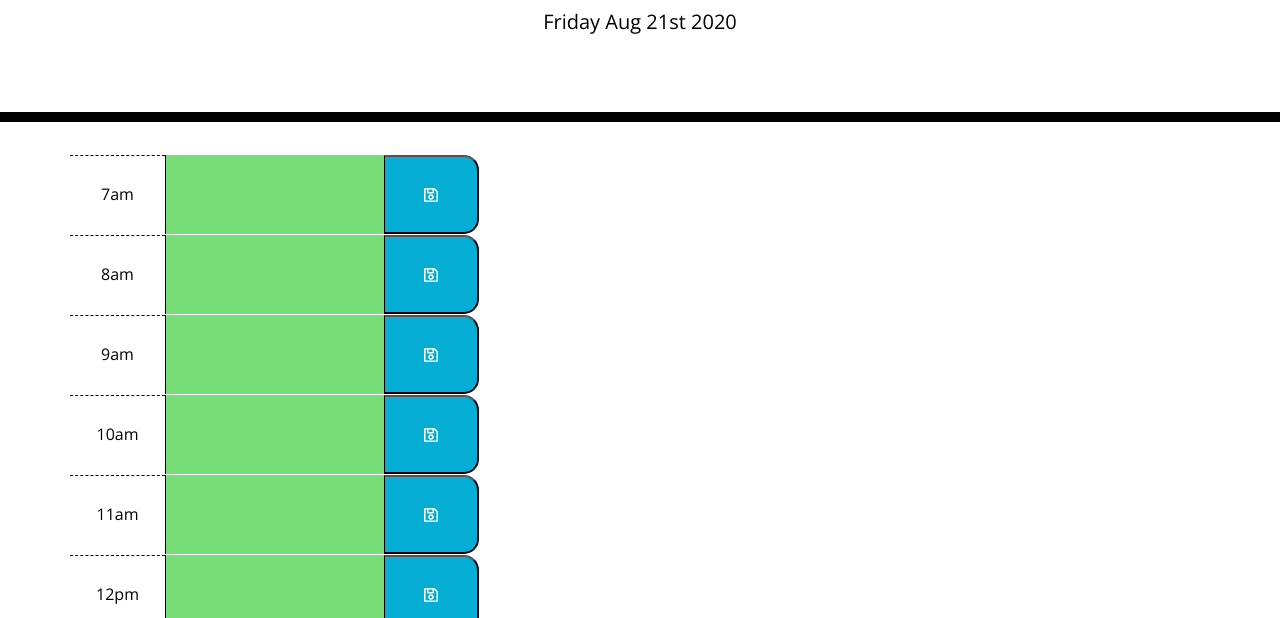
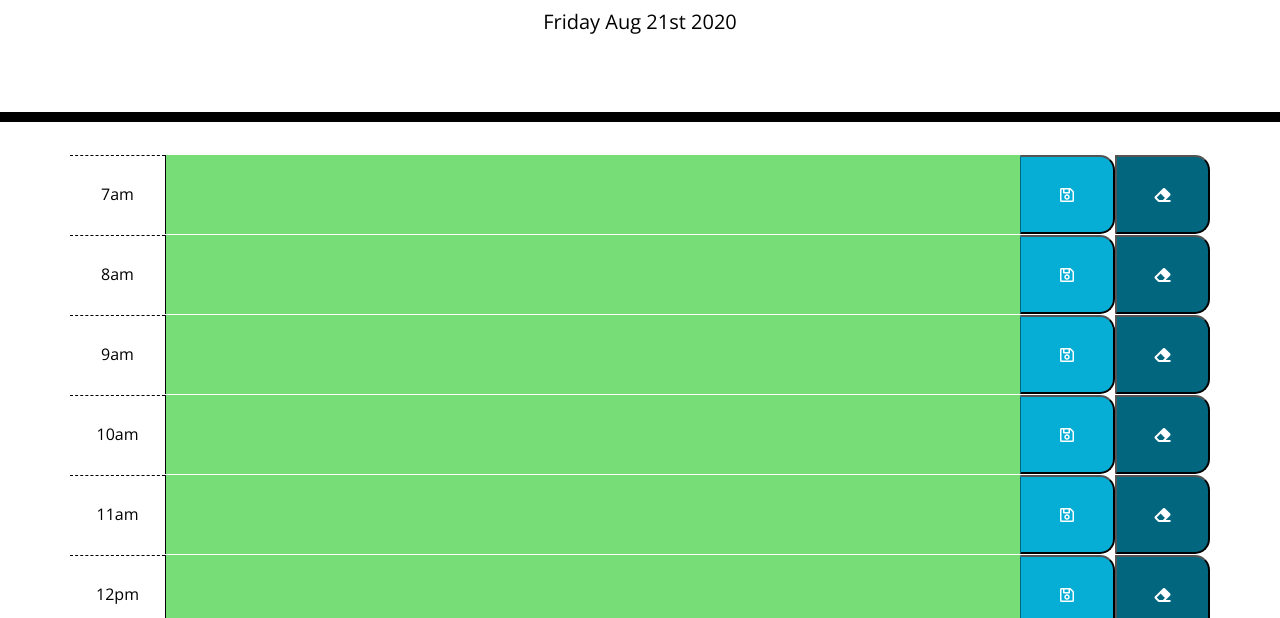
Before and after one commit to ashhunt07/hw-5-planner, a plain HTML site: page index.html in a window 1280 px wide. Shown: the part 182-800 px from the top of the page. Drawn offline with nearby package versions, Linux system fonts and the light colour scheme.

Commit message:
correct issues with clear button not showing, still solving for getItem for local storage

```diff
--- a/javascript.js
+++ b/javascript.js
@@ -1,15 +1,8 @@
 
 $(document).ready(function () {
 
-    var movie = $(this).attr("data-name");
-
-
-        // var currentDate = require ('moment'); moment().format('dddd', "MMM Do YY");
-        // $("#currentDay").append(currentDate);
-
     var currentDate = moment().format('dddd MMM Do YYYY');
         document.getElementById("currentDay").innerHTML = currentDate;
-
 
     var timeSlots=['7am', '8am', '9am', '10am', '11am', '12pm', '1pm', '2pm', '3pm', '4pm', '5pm', '6pm', '7pm', '8pm', '9pm', '10pm',]
 
@@ -18,20 +11,25 @@ $(document).ready(function () {
         var newDiv = $("<div>");
         var timeDiv = $("<div>");
         var descriptionDiv = $("<textarea>");
-        var buttonEl = $ ("<button>")
-        var clearBtn = $ ("<button>")
-        var iconEl = $("<i>")
+        var buttonEl = $("<button>");
+        var btnClr = $("<button>");
+
+    //icon variables
+        var iconEl = $("<i>");
+        var clearEl = $("<i>");
 
 
         newDiv.attr('data-hour', timeSlots[i]);
         newDiv.attr('class', 'row');
 
-        descriptionDiv.attr('class', 'description col-10')
-        timeDiv.attr('class', 'hour col-1')
+        descriptionDiv.attr('class', 'description col-9');
+        timeDiv.attr('class', 'hour col-1');
         buttonEl.attr('class', 'saveBtn col-1');
-        clearBtn.attr('class', )
+        btnClr.attr('class', 'clearBtn col-1');
 
-        iconEl.attr('class', 'far fa-save')
+    //button icon attrubutes
+        iconEl.attr('class', 'far fa-save');
+        clearEl.attr('class', 'fas fa-eraser');
 
 
         $(".container").append(newDiv);
@@ -39,7 +37,11 @@ $(document).ready(function () {
         newDiv.append(timeDiv);
         newDiv.append(descriptionDiv);
         newDiv.append(buttonEl);
+        newDiv.append(btnClr);
+
+        //append button icons
         buttonEl.append(iconEl);
+        btnClr.append(clearEl);
 
         timeDiv.text(timeSlots[i]);
 
@@ -47,34 +49,34 @@ $(document).ready(function () {
 
   //Sets the columns to change color according to time
         if ((i + 7) < moment().hour()) {
-			descriptionDiv.attr('class', 'past')
+			descriptionDiv.attr('class', 'past col-9')
 		} else if ((i + 7) === moment().hour()) {
-			descriptionDiv.attr('class', 'present')
+			descriptionDiv.attr('class', 'present col-9')
 		} else {
-			descriptionDiv.attr('class', 'future')
+			descriptionDiv.attr('class', 'future col-9')
 		}
 
 
 
+        // // Save to local storage
+        // var loadData = localStorage.getItem.val(schedule);
+        // descriptionDiv.append(loadData);
 
 
+        //     //save button
             buttonEl.click(function(){
                 var schedule = $(this).parent().find(".description").val();
                 var timeSch = $(this).parent().attr("data-hour");
-            localStorage.setItem(schedule, timeSch);
+                localStorage.setItem(timeSch, schedule);
             })
 
-        //delete button
+        // delete button
+            btnClr.click(function() {
+            localStorage.removeItem(timeSch, schedule).val();
+            });
 
 
 }
-
-
-    // $(".clear").on("click", function() {
-
-    // });
-
-
 })
 
 // condition to check past, present and future time slots
--- a/style.css
+++ b/style.css
@@ -60,7 +60,7 @@ textarea{
 }
 
 .saveBtn {
-  border-left: 1px solid black;
+  border-left: 1px solid #02677e;
   border-top-right-radius: 15px;
   border-bottom-right-radius: 15px;
   background-color: #06AED5;
@@ -71,3 +71,10 @@ textarea{
   font-size: 20px;
   transition: all .3s ease-in-out;
 }
+
+.clearBtn{
+  border-top-right-radius: 15px;
+  border-bottom-right-radius: 15px;
+  background-color: #02677e;
+  color: white;
+}
```
Lines whose indentation alone changed are shown as unchanged.
